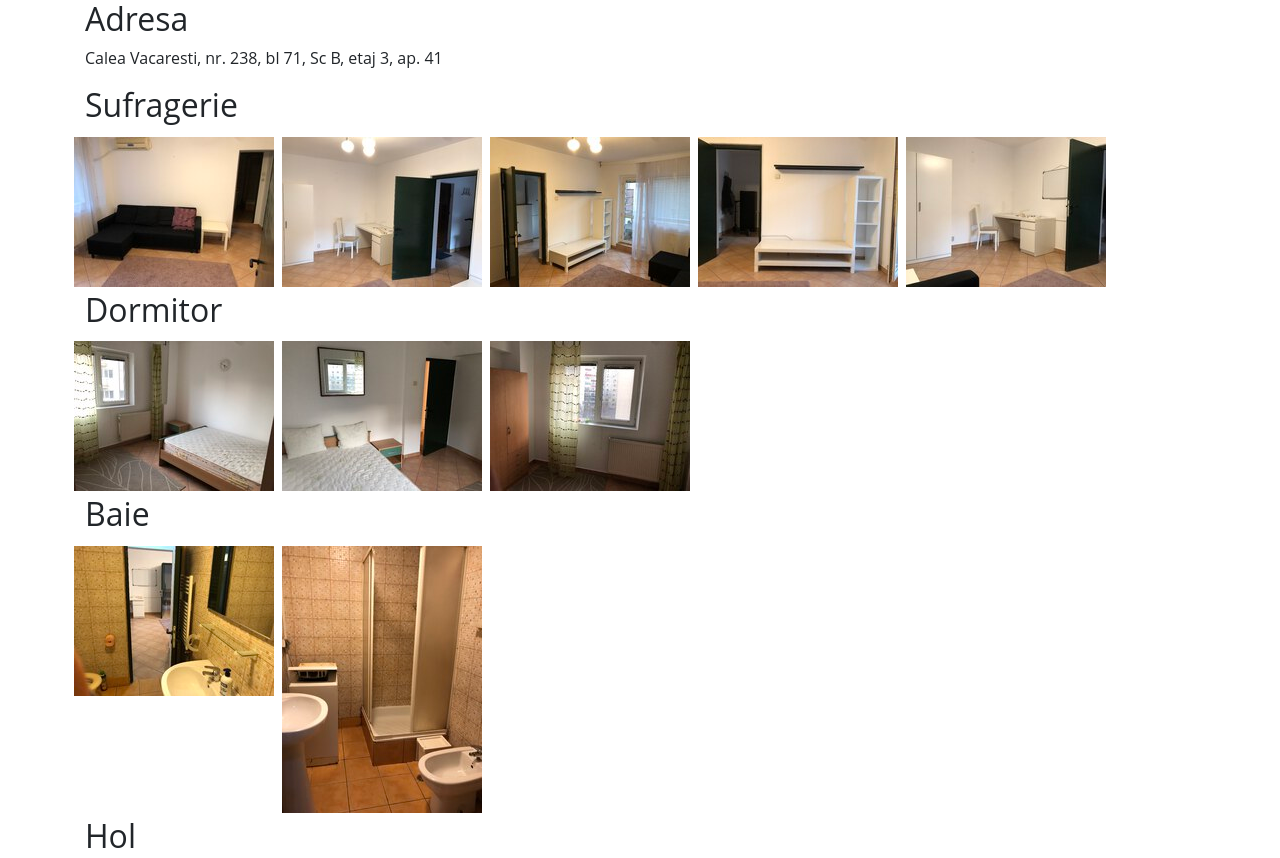
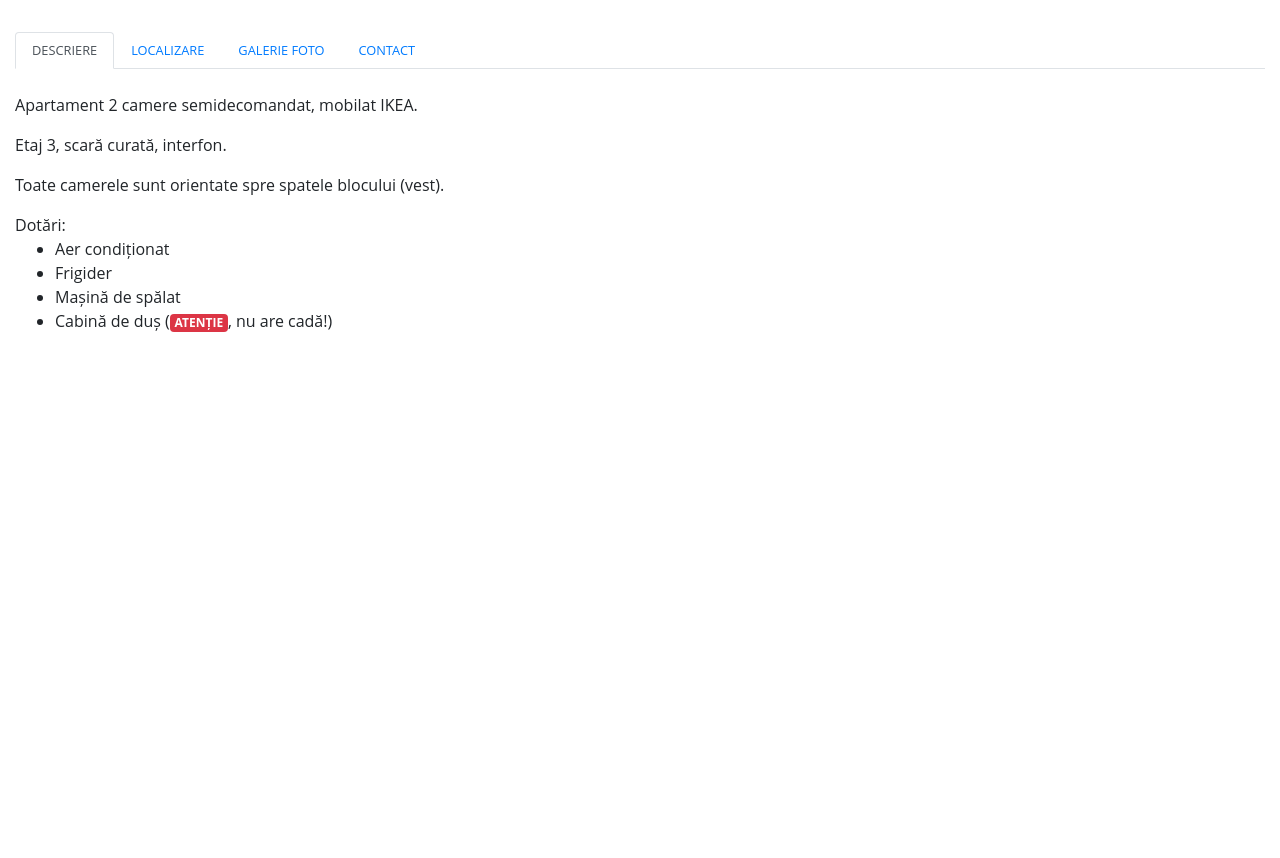
Before and after one commit to de-inchiriat/de-inchiriat.github.io, a plain HTML site: page index.html in a window 1280 px wide. Shown: the top 858 px of the page. After the commit the page ends 800 px from the top, so only its background shows below. Drawn offline with nearby package versions, Linux system fonts and the light colour scheme.

Commit message:
Bootstrap tabs

```diff
--- a/index.html
+++ b/index.html
@@ -4,23 +4,52 @@
     <title>Apartament 2 camere de închiriat Timpuri Noi (Văcărești)</title>
     <meta charset="utf-8" />
     <meta name="description" content="Apartament 2 camere de închiriat București sector 4 - Timpuri Noi - Calea Văcărești 248"/>
+    <link rel="stylesheet" href="//cdnjs.cloudflare.com/ajax/libs/lightbox2/2.10.0/css/lightbox.min.css" />
+    <script src="//cdnjs.cloudflare.com/ajax/libs/jquery/3.2.1/jquery.min.js"></script>
     <link href="//maxcdn.bootstrapcdn.com/bootstrap/4.0.0/css/bootstrap.min.css" rel="stylesheet" id="bootstrap-css">
     <script src="//maxcdn.bootstrapcdn.com/bootstrap/4.0.0/js/bootstrap.min.js"></script>
-    <link rel="stylesheet" href="//cdnjs.cloudflare.com/ajax/libs/lightbox2/2.10.0/css/lightbox.min.css" />
-    <script src="//cdnjs.cloudflare.com/ajax/libs/jquery/3.2.1/jquery.min.js"></script>
+    <script src="https://cdnjs.cloudflare.com/ajax/libs/lightbox2/2.10.0/js/lightbox.min.js"></script>
 
 </head>
 <body style='font-family: "Open Sans", "Helvetica Neue", "Segoe UI", Roboto, Ubuntu'>
+<main class="container-fluid">
 
-    <section>
-        <div class="container">
+<section class="py-4 mt-2" id="goTabs">
+    <div class="row">
+        <div class="col-md-12">
+            <ul id="tabsJustified" class="nav nav-tabs">
+                <li class="nav-item"><a href="" data-target="#home" data-toggle="tab" class="nav-link small text-uppercase active">Descriere</a></li>
+                <li class="nav-item"><a href="" data-target="#address" data-toggle="tab" class="nav-link small text-uppercase">Localizare</a></li>
+                <li class="nav-item"><a href="" data-target="#photo" data-toggle="tab" class="nav-link small text-uppercase">Galerie foto</a></li>
+                <li class="nav-item"><a href="" data-target="#contact" data-toggle="tab" class="nav-link small text-uppercase">Contact</a></li>
+            </ul>
+            <br>
+            <div id="tabsJustifiedContent" class="tab-content">
+                <div id="home" class="tab-pane fade active show">
+                    <p>Apartament 2 camere semidecomandat, mobilat IKEA.</p>
+                    <p>Etaj 3, scară curată, interfon.</p>
+                    <p>Toate camerele sunt orientate spre spatele blocului (vest).</p>
+                    Dotări:
+                    <ul>
+                        <li>Aer condiționat</li>
+                        <li>Frigider</li>
+                        <li>Mașină de spălat</li>
+                        <li>Cabină de duș (<span class="badge badge-danger">ATENȚIE</span>, nu are cadă!)</li>
+                    </ul>
+                </div>
+                <div id="address" class="tab-pane fade">
                     <h2>Adresa</h2>
-            <p>Calea Vacaresti, nr. 238, bl 71, Sc B, etaj 3, ap. 41</p>
+                    <p>București, sector 4, Calea Văcărești, nr. 238, bl 71, Sc B, etaj 3</p>
+                    <div class="mapouter">
+                        <div class="gmap_canvas">
+                            <iframe width="800" height="600" id="gmap_canvas" src="https://maps.google.com/maps?q=Bloc%2071%2C%20Calea%20V%C4%83c%C4%83re%C8%99ti%20238%2C%20Bucharest&t=k&z=19&ie=UTF8&iwloc=&output=embed" frameborder="0" scrolling="no" marginheight="0" marginwidth="0">
+                            </iframe>
                         </div>
-    </section>
-    <section>
-        <div class="container">
-            <h2>Sufragerie</h2>
+                        <style>.mapouter{text-align:right;height:600px;width:800px;}.gmap_canvas {overflow:hidden;background:none!important;height:600px;width:800px;}</style>
+                    </div>
+                </div>
+                <div id="photo" class="tab-pane fade">
+                    <h3>Sufragerie</h3>
                     <div class="row">
                         <div class="mx-1 my-1">
                             <a href="images/IMG_0619.jpeg" data-lightbox="gallery" data-title="Sufragerie - mobilier IKEA">
@@ -48,7 +77,7 @@
                             </a>
                         </div>
                     </div>
-            <h2>Dormitor</h2>
+                    <h3>Dormitor</h3>
                     <div class="row">
                         <div class="mx-1 my-1">
                             <a href="images/IMG_0624.jpeg" data-lightbox="gallery" data-title="Dormitor">
@@ -66,7 +95,7 @@
                             </a>
                         </div>
                     </div>
-            <h2>Baie</h2>
+                    <h3>Baie</h3>
                     <div class="row">
                         <div class="mx-1 my-1">
                             <a href="images/IMG_0628.jpeg" data-lightbox="gallery" data-title="Baie cu duș">
@@ -79,7 +108,7 @@
                             </a>
                         </div>
                     </div>
-            <h2>Hol</h2>
+                    <h3>Hol</h3>
                     <div class="row">
                         <div class="mx-1 my-1">
                             <a href="images/IMG_0630.jpeg" data-lightbox="gallery" data-title="Hol - spre bucătărie">
@@ -97,7 +126,7 @@
                             </a>
                         </div>
                     </div>
-            <h2>Bucătărie</h2>
+                    <h3>Bucătărie</h3>
                     <div class="row">
                         <div class="mx-1 my-1">
                             <a href="images/IMG_0632.jpeg" data-lightbox="gallery" data-title="Bucătărie">
@@ -115,7 +144,7 @@
                             </a>
                         </div>
                     </div>
-            <h2>Balcon</h2>
+                    <h3>Balcon</h3>
                     <div class="row">
                         <div class="mx-1 my-1">
                             <a href="images/IMG_0623.jpeg" data-lightbox="gallery" data-title="Balcon închis">
@@ -128,7 +157,7 @@
                             </a>
                         </div>
                     </div>
-            <h2>Scara blocului</h2>
+                    <h3>Scara blocului</h3>
                     <div class="row">
                         <div class="mx-1 my-1">
                             <a href="images/IMG_0636.jpeg" data-lightbox="gallery" data-title="Scara blocului">
@@ -142,10 +171,16 @@
                         </div>
                     </div>
                 </div>
+                <div id="contact" class="tab-pane fade">
+                </div>
+            </div>
+        </div>
+    </div>
 </section>
 
-<!--     <script src="https://cdnjs.cloudflare.com/ajax/libs/lightbox2/2.10.0/js/lightbox-plus-jquery.min.js"></script>
- -->    <script src="https://cdnjs.cloudflare.com/ajax/libs/lightbox2/2.10.0/js/lightbox.min.js"></script>
 
+<!-- https://bit.ly/2S5zCny -->
+
+</main>
 </body>
 </html>
```
Lines whose indentation alone changed are shown as unchanged.
